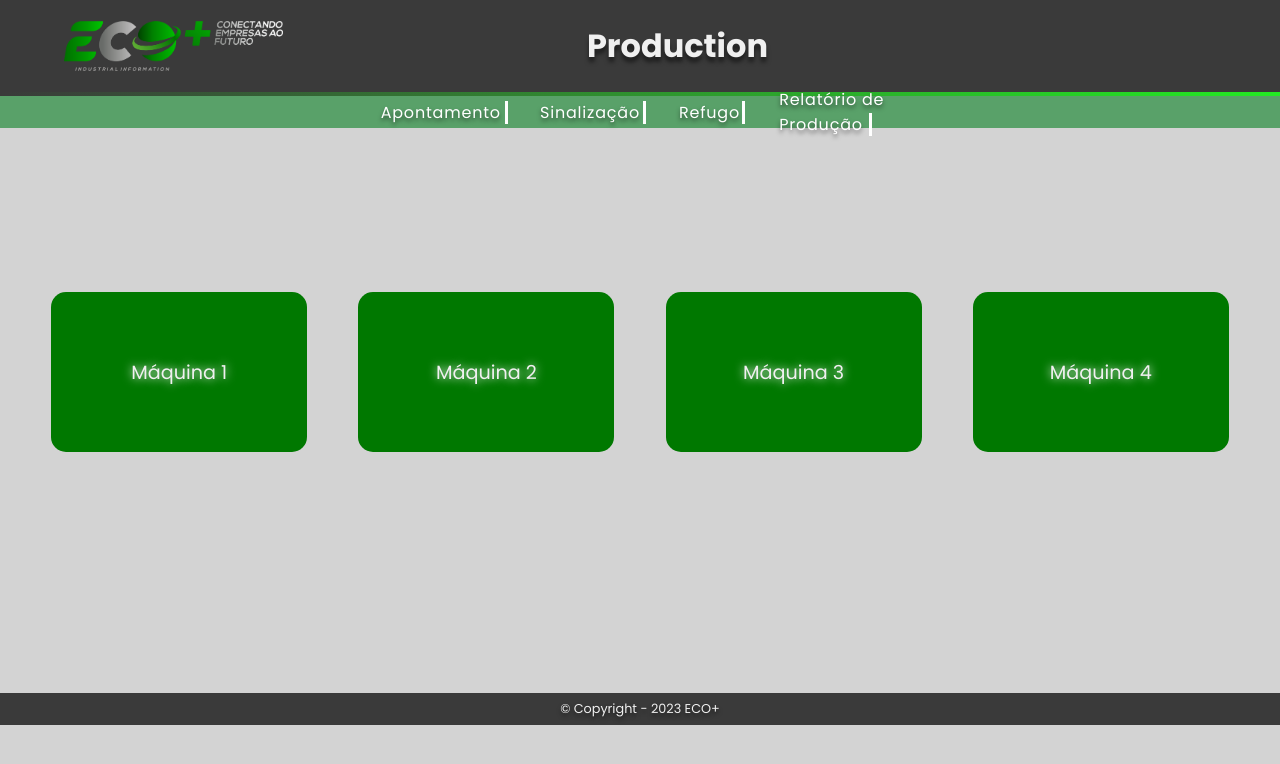
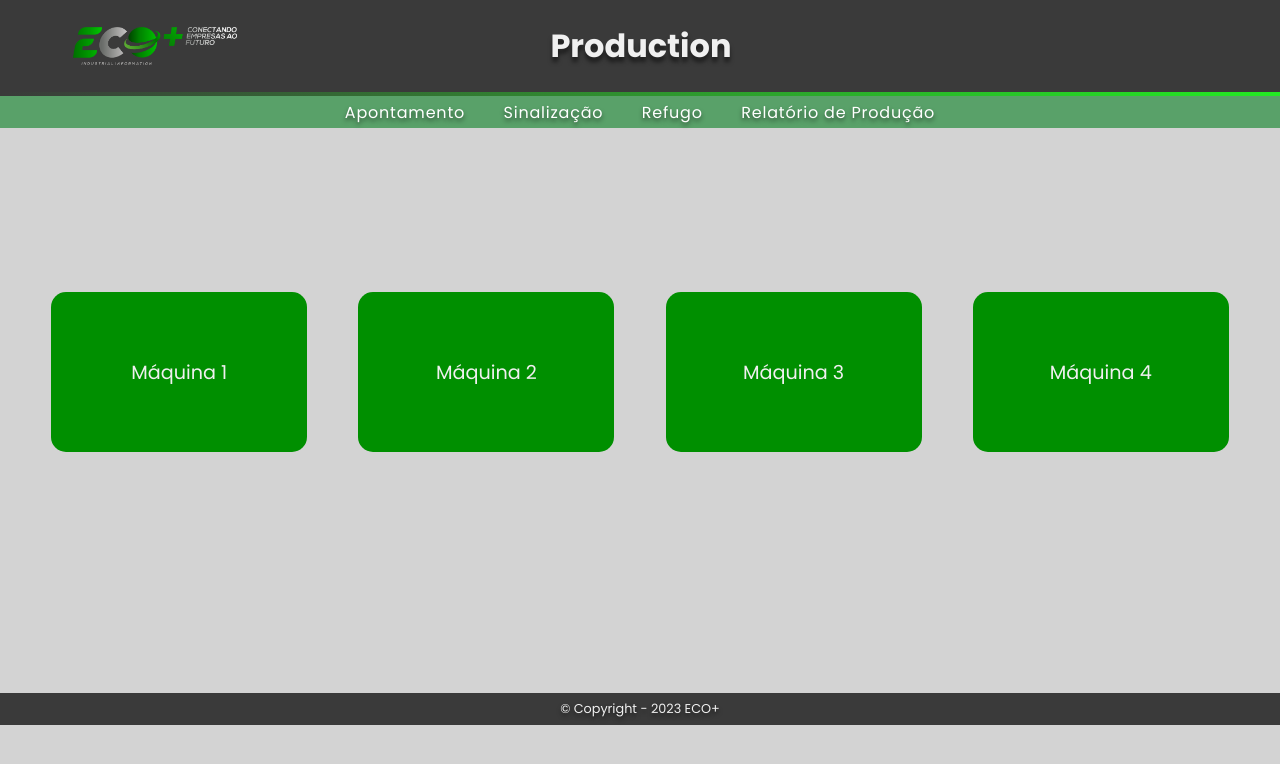
Before and after one commit to LucasTelho/Projects, a plain HTML site: page Telas-Gerenciais/dashboards/dashboards.html in a window 1280 px wide. Drawn offline with Linux system fonts and the light colour scheme.

Commit message:
Finalização da página "Visualicação geral"
Css adicionada, header e footer serão utilizados como páginas-modelo.

```diff
--- a/Telas-Gerenciais/dashboards/dashboards.html
+++ b/Telas-Gerenciais/dashboards/dashboards.html
@@ -12,7 +12,7 @@
 
 <body>
     <header>
-        <img src="Gallery/Logo-ECO-Plus-Site.png" alt="Logo cliente">
+        <div class="logo"><img src="Gallery/Logo-ECO-Plus-Site.png" alt="Logo cliente"></div>
         <h1>Production</h1>
     </header>
     <nav>
--- a/Telas-Gerenciais/dashboards/dashstyles.css
+++ b/Telas-Gerenciais/dashboards/dashstyles.css
@@ -9,9 +9,11 @@
     font-family: 'Poppins', sans-serif;
 }
 
-body{
+body
+{
     background-color: rgb(211, 211, 211);
 }
+
 header {
     height: 6em;
     display: flex;
@@ -26,10 +28,23 @@ header {
     color: #f0f0f0;
     text-shadow: 0px 5px 4px rgba(0, 0, 0, 0.5);
 }
-header img
+
+header .logo
 {
-    width: 18%;
+    display: flex;
+    justify-content: center;
+    align-items: center;
+    width: 15%;
+    border-radius: 2px;
+    transition: 0.7s;
+}
 
+
+header .logo img
+{
+    width: 100%;
+    padding: 5%;
+    border-radius: 2px;
 }
 
 
@@ -40,7 +55,7 @@ nav ul
     justify-content: center;
     align-items: center;
     gap: 3%;
-    padding-left: 6%;
+
     height: 2rem;
     background-color: #007e1d93;
     text-shadow: 0px 3px 4px rgba(0, 0, 0, 0.5);
@@ -50,8 +65,12 @@ nav ul a
     text-decoration: none;
     color: white;
     letter-spacing: 0.10dvh;
-    border-right: solid white;
-    padding-right: 3%;
+    transition: 0.6s;
+}
+
+nav ul a:hover
+{
+    text-shadow: 0 0 10px #c4c4c4;
 }
 
 section
@@ -71,11 +90,11 @@ section
     justify-content: center;
     align-items: center;
     width: 20%;
-    background-color: #007800;
+    background-color: #008f00;
     border-radius: 15px;
     transition: 0.6s;
     color: #f0f0f0;
-    text-shadow: 0 0 10px #fff;
+
 }
 .card1 a, .card2 a, .card3 a, .card4 a
 {
@@ -85,6 +104,8 @@ section
 .card1:hover, .card2:hover, .card3:hover, .card4:hover
 {
     transform: translateY(-10%);
+    text-shadow: 0 0 10px #ededed;
+    background-color: #006400;
 }
 
 footer
```
